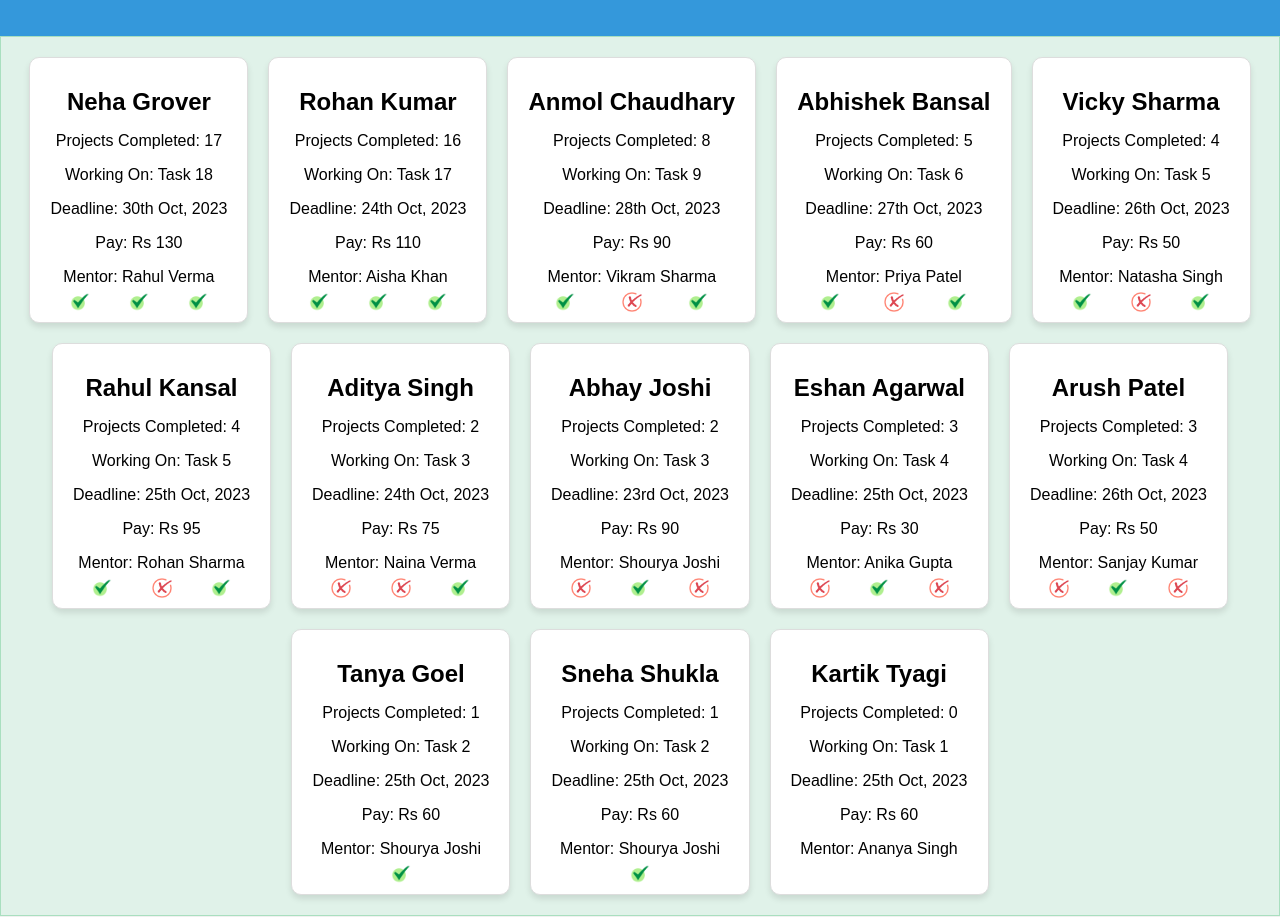
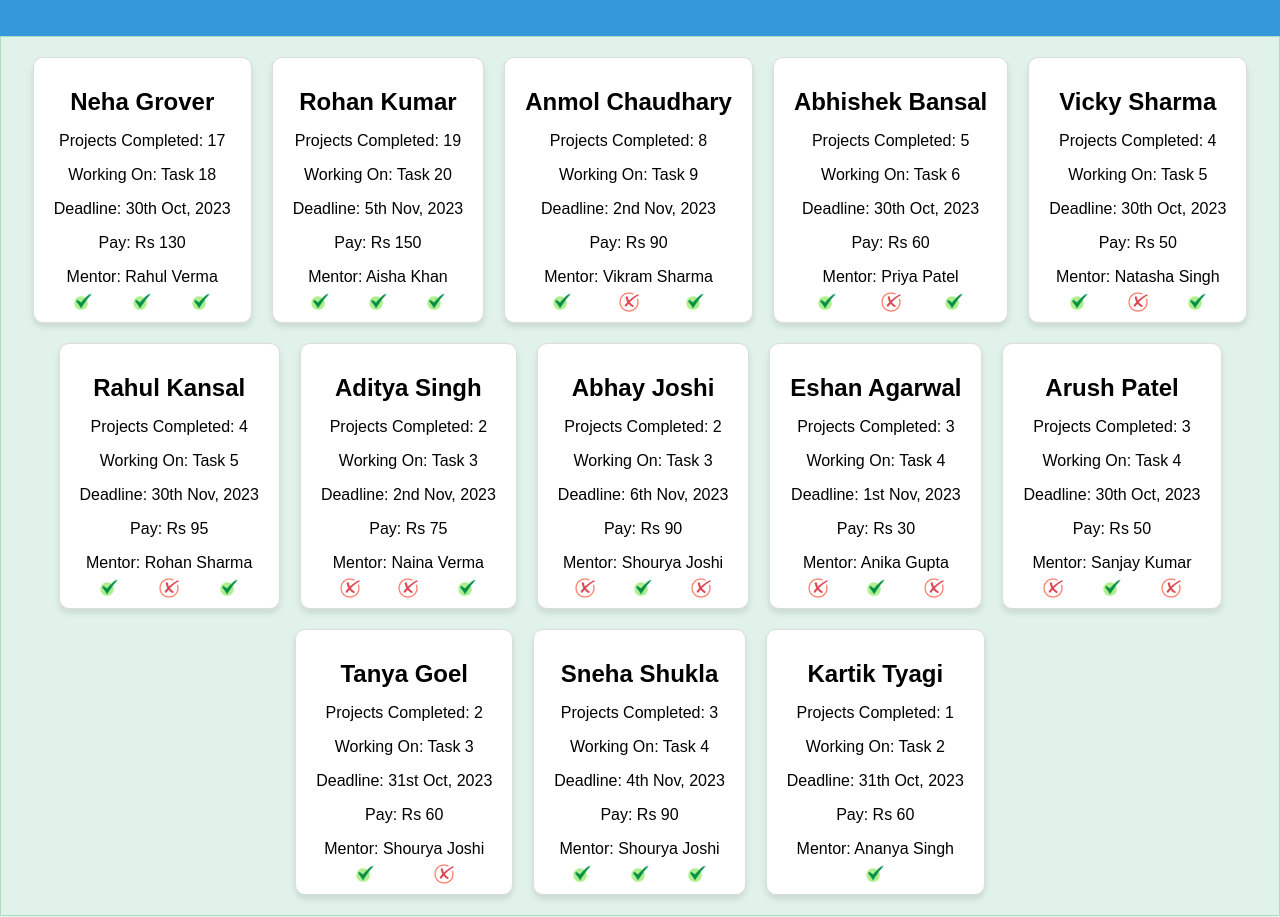
Before and after one commit to ShouryaJoshi56/Student_Development, a plain HTML site: page index.html in a window 1280 px wide. Shown: the part 74-991 px from the top of the page. Drawn offline with Linux system fonts and the light colour scheme.

Commit message:
Update index.html

```diff
--- a/index.html
+++ b/index.html
@@ -28,10 +28,10 @@
         <!-- Student 6 -->
         <div class="student-card golden">
             <h2>Rohan Kumar</h2>
-            <p>Projects Completed: 16</p>
-            <p>Working On: Task 17</p>
-            <p>Deadline: 24th Oct, 2023</p>
-            <p>Pay: Rs 110</p>
+            <p>Projects Completed: 19</p>
+            <p>Working On: Task 20</p>
+            <p>Deadline: 5th Nov, 2023</p>
+            <p>Pay: Rs 150</p>
             <p>Mentor: Aisha Khan</p>
             <div class="icons">
                 <div class="icon check"></div>
@@ -44,7 +44,7 @@
             <h2>Anmol Chaudhary</h2>
             <p>Projects Completed: 8</p>
             <p>Working On: Task 9</p>
-            <p>Deadline: 28th Oct, 2023</p>
+            <p>Deadline: 2nd Nov, 2023</p>
             <p>Pay: Rs 90</p>
             <p>Mentor: Vikram Sharma</p>
             <div class="icons">
@@ -58,7 +58,7 @@
             <h2>Abhishek Bansal</h2>
             <p>Projects Completed: 5</p>
             <p>Working On: Task 6</p>
-            <p>Deadline: 27th Oct, 2023</p>
+            <p>Deadline: 30th Oct, 2023</p>
             <p>Pay: Rs 60</p>
             <p>Mentor: Priya Patel</p>
             <div class="icons">
@@ -72,7 +72,7 @@
             <h2>Vicky Sharma</h2>
             <p>Projects Completed: 4</p>
             <p>Working On: Task 5</p>
-            <p>Deadline: 26th Oct, 2023</p>
+            <p>Deadline: 30th Oct, 2023</p>
             <p>Pay: Rs 50</p>
             <p>Mentor: Natasha Singh</p>
             <div class="icons">
@@ -86,7 +86,7 @@
             <h2>Rahul Kansal</h2>
             <p>Projects Completed: 4</p>
             <p>Working On: Task 5</p>
-            <p>Deadline: 25th Oct, 2023</p>
+            <p>Deadline: 30th Nov, 2023</p>
             <p>Pay: Rs 95</p>
             <p>Mentor: Rohan Sharma</p>
             <div class="icons">
@@ -100,7 +100,7 @@
             <h2>Aditya Singh</h2>
             <p>Projects Completed: 2</p>
             <p>Working On: Task 3</p>
-            <p>Deadline: 24th Oct, 2023</p>
+            <p>Deadline: 2nd Nov, 2023</p>
             <p>Pay: Rs 75</p>
             <p>Mentor: Naina Verma</p>
             <div class="icons">
@@ -114,7 +114,7 @@
             <h2>Abhay Joshi</h2>
             <p>Projects Completed: 2</p>
             <p>Working On: Task 3</p>
-            <p>Deadline: 23rd Oct, 2023</p>
+            <p>Deadline: 6th Nov, 2023</p>
             <p>Pay: Rs 90</p>
             <p>Mentor: Shourya Joshi</p>
             <div class="icons">
@@ -128,7 +128,7 @@
             <h2>Eshan Agarwal</h2>
             <p>Projects Completed: 3</p>
             <p>Working On: Task 4</p>
-            <p>Deadline: 25th Oct, 2023</p>
+            <p>Deadline: 1st Nov, 2023</p>
             <p>Pay: Rs 30</p>
             <p>Mentor: Anika Gupta</p>
             <div class="icons">
@@ -142,7 +142,7 @@
             <h2>Arush Patel</h2>
             <p>Projects Completed: 3</p>
             <p>Working On: Task 4</p>
-            <p>Deadline: 26th Oct, 2023</p>
+            <p>Deadline: 30th Oct, 2023</p>
             <p>Pay: Rs 50</p>
             <p>Mentor: Sanjay Kumar</p>
             <div class="icons">
@@ -154,24 +154,27 @@
         <!-- Student 11 -->
         <div class="student-card bronze">
             <h2>Tanya Goel</h2>
-            <p>Projects Completed: 1</p>
-            <p>Working On: Task 2</p>
-            <p>Deadline: 25th Oct, 2023</p>
+            <p>Projects Completed: 2</p>
+            <p>Working On: Task 3</p>
+            <p>Deadline: 31st Oct, 2023</p>
             <p>Pay: Rs 60</p>
             <p>Mentor: Shourya Joshi</p>
             <div class="icons">
                 <div class="icon check"></div>
+                <div class="icon cross"></div>
             </div>
         </div>
         <!-- Student 12 -->
         <div class="student-card bronze">
             <h2>Sneha Shukla</h2>
-            <p>Projects Completed: 1</p>
-            <p>Working On: Task 2</p>
-            <p>Deadline: 25th Oct, 2023</p>
-            <p>Pay: Rs 60</p>
+            <p>Projects Completed: 3</p>
+            <p>Working On: Task 4</p>
+            <p>Deadline: 4th Nov, 2023</p>
+            <p>Pay: Rs 90</p>
             <p>Mentor: Shourya Joshi</p>
             <div class="icons">
+                <div class="icon check"></div>
+                <div class="icon check"></div>
                 <div class="icon check"></div>
             </div>
         </div>
@@ -179,11 +182,14 @@
         <!-- Student 13 -->
         <div class="student-card">
             <h2>Kartik Tyagi</h2>
-            <p>Projects Completed: 0</p>
-            <p>Working On: Task 1</p>
-            <p>Deadline: 25th Oct, 2023</p>
+            <p>Projects Completed: 1</p>
+            <p>Working On: Task 2</p>
+            <p>Deadline: 31th Oct, 2023</p>
             <p>Pay: Rs 60</p>
             <p>Mentor: Ananya Singh</p>
+            <div class="icons">
+                <div class="icon check"></div>
+            </div>
         </div>
 
 
```
